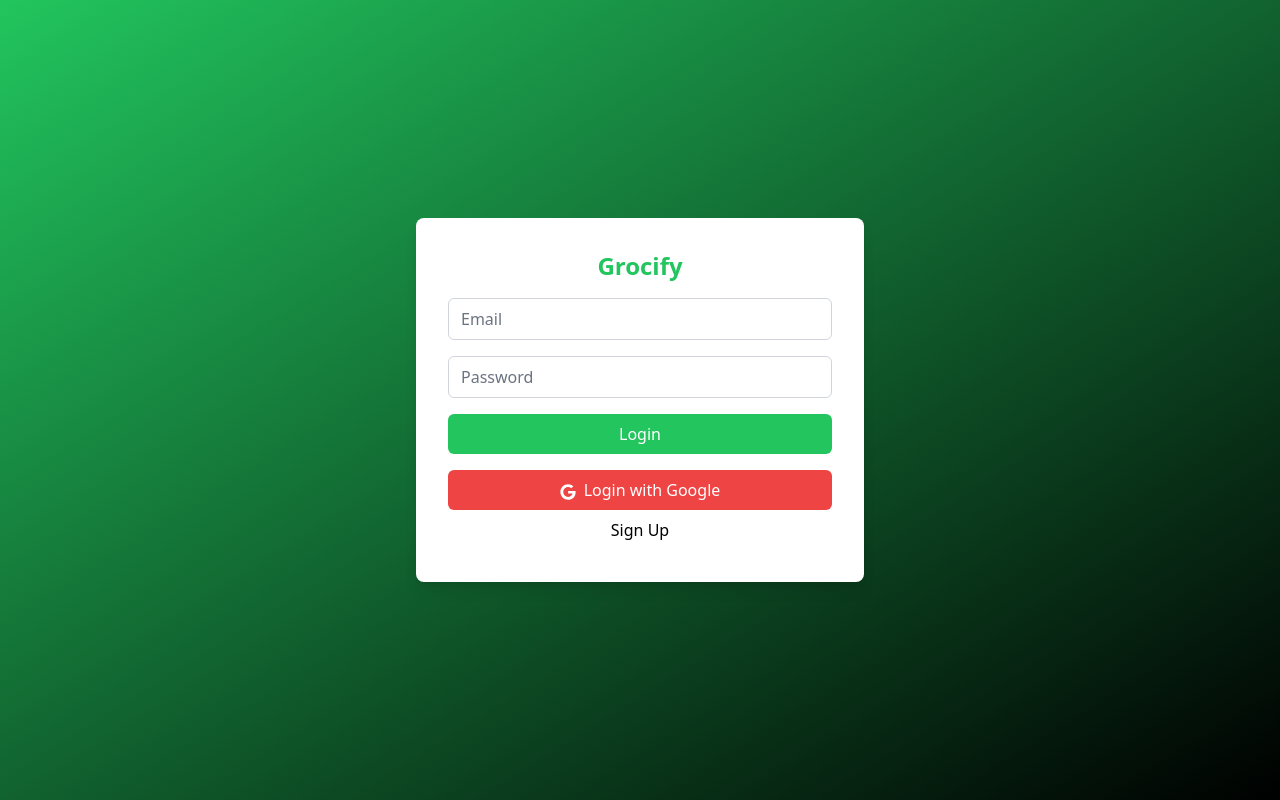
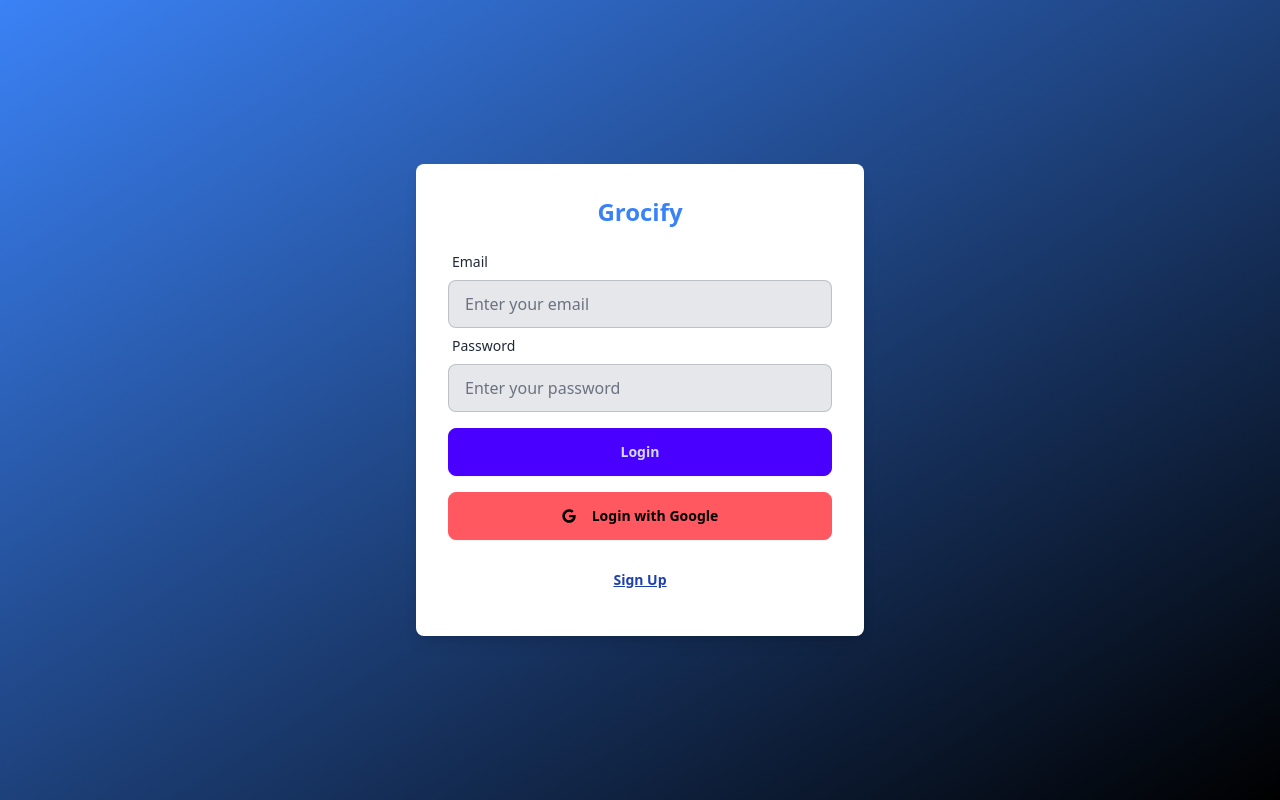
Before and after one commit to dougmendes/grocify, a React (Create React App) app: page / in a window 1280 px wide. Built offline with nearby package versions, Linux system fonts and the light colour scheme; no server answers.

Commit message:
update styles and home

```diff
--- a/src/App.js
+++ b/src/App.js
@@ -7,28 +7,40 @@ import Login from './components/Login';
 import Home from './components/Home';
 import SignUp from './components/Signup';
 import { auth } from './firebase/firebase';
+import { AuthProvider } from './context/AuthContext';
 
 
 function App() {
   const [user, setUser] = useState(null);
 
   useEffect(() => {
-    const unsubscribe = auth.onAuthStateChanged((user) => {
-      setUser(user);
+    const unsubscribe = auth.onAuthStateChanged((currentUser) => {
+      if (currentUser) {
+        // Debug log for seeing which user is logged in
+        console.log('Logged in:', currentUser);
+        setUser(currentUser);
+      } else {
+        // Debug log for when no user is logged in
+        console.log('No user logged in');
+        setUser(null);
+      }
     });
 
+    // Cleanup subscription on unmount
     return () => unsubscribe();
   }, []);
 
   return (
     <div className="App">
-      <Routes>
-        <Route exact path='/login' element={<Login />}/>
-        <Route exact path="/signup" element={<SignUp />} />
-        <Route exact path='/home' element={<Home/>} />
-        <Route path="/" element={user ? <Home user={user} /> : <Login />} />
+      <AuthProvider>
+        <Routes>
+          <Route exact path='/login' element={<Login />}/>
+          <Route exact path="/signup" element={<SignUp />} />
+          <Route exact path='/home' element={<Home/>} />
+          <Route path="/" element={user ? <Home user={user} /> : <Login />} />
+        </Routes>
+      </AuthProvider>
 
-      </Routes>
     </div>
   );
 }
--- a/src/components/Home.jsx
+++ b/src/components/Home.jsx
@@ -1,34 +1,55 @@
 import React from 'react';
 import { auth } from '../firebase/firebase';
 import { useNavigate } from 'react-router-dom';
+import { FaUserCircle, FaSignOutAlt } from 'react-icons/fa';
 import PropTypes from 'prop-types';
+import { useAuth } from '../context/AuthContext';
 
 const Home = ({ user }) => {
   const navigate = useNavigate();
+  const { currentUser } = useAuth();
+
   const handleLogout = () => {
     auth.signOut();
-    navigate("/login")
+    navigate("/login");
   };
 
   return (
-    <div className="min-h-screen flex items-center justify-center bg-gradient-to-br from-green-500 to-black">
-      <div className="max-w-md w-full p-8 bg-white rounded-lg shadow-lg">
-        <h2 className="text-2xl font-bold mb-4 text-center text-green-500">Bem-vindo!</h2>
-        {user && <p className="text-center">Email: {user.email}</p>}
-        <button
-          className="w-full px-4 py-2 bg-green-500 text-white rounded-md hover:bg-green-600 mt-4"
-          onClick={handleLogout}
-        >
-          Logout
-        </button>
+    <div className="min-h-screen bg-gradient-to-br from-blue-500 to-black">
+      <div className="navbar bg-base-100">
+        <div className="flex-1">
+          <a className="btn btn-ghost normal-case text-xl">Grocify</a>
+        </div>
+        <div className="flex-none">
+          <div className="dropdown dropdown-end">
+            <label tabIndex="0" className="btn btn-ghost btn-circle avatar">
+              <div className="w-10 rounded-full">
+                <FaUserCircle size="100%" />
+              </div>
+            </label>
+            <ul tabIndex="0" className="mt-3 p-2 shadow menu menu-compact dropdown-content bg-base-100 rounded-box w-52">
+              <li><a className="justify-between">
+                Profile
+              </a></li>
+              <li><a>Settings</a></li>
+              <li><a onClick={handleLogout}><FaSignOutAlt className="mr-2"/>Sign out</a></li>
+            </ul>
+          </div>
+          <div className="text-white mx-2">
+            {currentUser ? currentUser.displayName || currentUser.email: 'No user logged in'}
+          </div>
+        </div>
+      </div>
+      <div className="flex items-center justify-center p-8">
+
       </div>
     </div>
   );
 };
 
-
 Home.propTypes = {
   user: PropTypes.shape({
+    displayName: PropTypes.string,
     email: PropTypes.string.isRequired
   })
 };
--- a/src/components/Login.jsx
+++ b/src/components/Login.jsx
@@ -20,13 +20,7 @@ const Login = () => {
       navigate('/home');
     } catch (error) {
       console.error('Error logging in:', error);
-      if (error.code === 'auth/user-not-found'){
-        setError('User not registered. Please sign up.');
-      }else if( error.code === 'auth/wrong-password' || error.code === 'auth/invalid-email' || error.code === 'auth/invalid-credential'){
       setError('Error logging in. Please check your email and password.');
-      }else if ( error.code === 'auth/too-many-requests'){
-        setError('This user has been temporarily disabled due to too many failed login attempts. Please try again later or reset your password.');
-      }
     }
   };
 
@@ -44,42 +38,52 @@ const Login = () => {
 
   const handleSignUpRedirect = () => {
     navigate('/signup');
-  }
+  };
 
   return (
-    <div className="min-h-screen flex items-center justify-center bg-gradient-to-br from-green-500 to-black">
+    <div className="min-h-screen flex items-center justify-center bg-gradient-to-br from-blue-500 to-black">
       <div className="max-w-md w-full p-8 bg-white rounded-lg shadow-lg">
-        <h2 className="text-2xl font-bold mb-4 text-center text-green-500">Grocify</h2>
+        <h2 className="text-2xl font-bold mb-4 text-center text-blue-500">Grocify</h2>
+        <div className="form-control">
+          <label className="label">
+            <span className="label-text">Email</span>
+          </label>
           <input
-          className="w-full px-3 py-2 mb-4 border border-gray-300 rounded-md"
             type="email"
-          placeholder="Email"
+            placeholder="Enter your email"
+            className="input input-bordered w-full bg-gray-200"
             value={email}
             onChange={(e) => setEmail(e.target.value)}
           />
+        </div>
+        <div className="form-control">
+          <label className="label">
+            <span className="label-text">Password</span>
+          </label>
           <input
-          className="w-full px-3 py-2 mb-4 border border-gray-300 rounded-md"
             type="password"
-          placeholder="Password"
+            placeholder="Enter your password"
+            className="input input-bordered w-full bg-gray-200"
             value={password}
             onChange={(e) => setPassword(e.target.value)}
           />
-        {error && <p className="text-red-500 mb-4">{error}</p>}
+        </div>
+        {error && <p className="text-red-500 py-2">{error}</p>}
         <button
-          className="w-full px-4 py-2 bg-green-500 text-white rounded-md hover:bg-green-600"
+          className="btn btn-primary btn-block mt-4"
           onClick={handleLoginEmailAndPassword}
         >
           Login
         </button>
         <button
-          className="w-full px-4 py-2 mt-4 bg-red-500 text-white rounded-md hover:bg-red-600"
+          className="btn btn-error btn-block mt-4"
           onClick={handleGoogleLogin}
         >
-          <FaGoogle className="inline-block mr-2" />
+          <FaGoogle className="mr-2" />
           Login with Google
         </button>
         <button
-          className="w-full px-4 py-2 text-black rounded-md hover:text-green-600"
+          className="btn btn-link btn-block mt-4 text-blue-800 hover:text-blue-900"
           onClick={handleSignUpRedirect}
         >
           Sign Up
--- a/src/components/Signup.jsx
+++ b/src/components/Signup.jsx
@@ -2,7 +2,7 @@ import React, { useState } from 'react';
 import { Link, useNavigate } from 'react-router-dom';
 import { auth } from '../firebase/firebase';
 import { createUserWithEmailAndPassword } from 'firebase/auth';
-
+import { FaGoogle } from 'react-icons/fa';
 
 const SignUp = () => {
   const [email, setEmail] = useState('');
@@ -19,45 +19,60 @@ const SignUp = () => {
     try {
       await createUserWithEmailAndPassword(auth, email, password);
       console.log('Sign up successful!');
-      navigate('/login');
+      navigate('/home');
     } catch (error) {
       console.error('Error signing up:', error);
     }
   };
 
   return (
-    <div className="min-h-screen flex items-center justify-center bg-gradient-to-br from-green-500 to-black">
+    <div className="min-h-screen flex items-center justify-center bg-gradient-to-br from-blue-500 to-black">
       <div className="max-w-md w-full p-8 bg-white rounded-lg shadow-lg">
-        <h2 className="text-2xl font-bold mb-4 text-center text-green-500">Sign Up</h2>
+        <h2 className="text-2xl font-bold mb-4 text-center text-blue-500">Sign Up</h2>
+        <div className="form-control">
+          <label className="label">
+            <span className="label-text">Email</span>
+          </label>
           <input
-          className="w-full px-3 py-2 mb-4 border border-gray-300 rounded-md"
             type="email"
-          placeholder="Email"
+            placeholder="Enter your email"
+            className="input input-bordered w-full bg-gray-200"
             value={email}
             onChange={(e) => setEmail(e.target.value)}
           />
+        </div>
+        <div className="form-control">
+          <label className="label">
+            <span className="label-text">Password</span>
+          </label>
           <input
-          className="w-full px-3 py-2 mb-4 border border-gray-300 rounded-md"
             type="password"
             placeholder="Password"
+            className="input input-bordered w-full bg-gray-200"
             value={password}
             onChange={(e) => setPassword(e.target.value)}
           />
+        </div>
+        <div className="form-control">
+          <label className="label">
+            <span className="label-text">Confirm Password</span>
+          </label>
           <input
-          className="w-full px-3 py-2 mb-4 border border-gray-300 rounded-md"
             type="password"
             placeholder="Confirm Password"
+            className="input input-bordered w-full bg-gray-200"
             value={confirmPassword}
             onChange={(e) => setConfirmPassword(e.target.value)}
           />
+        </div>
         <button
-          className="w-full px-4 py-2 bg-green-500 text-white rounded-md hover:bg-green-600 mb-2"
+          className="btn btn-primary btn-block mt-4"
           onClick={handleSignUp}
         >
           Sign Up
         </button>
-        <p className="text-center text-gray-600">
-          Already have an account? <Link to="/login" className="text-green-500">Login</Link>
+        <p className="text-center text-sm text-gray-600 mt-4">
+          Already have an account? <Link to="/login" className="link link-primary">Login</Link>
         </p>
       </div>
     </div>
--- /dev/null
+++ b/src/context/AuthContext.js
@@ -0,0 +1,33 @@
+
+import React, { createContext, useContext, useState, useEffect } from 'react';
+import { auth } from '../firebase/firebase';
+
+const AuthContext = createContext();
+
+export function useAuth() {
+  return useContext(AuthContext);
+}
+
+export const AuthProvider = ({ children }) => {
+  const [currentUser, setCurrentUser] = useState(null);
+  const [loading, setLoading] = useState(true);
+
+  useEffect(() => {
+    const unsubscribe = auth.onAuthStateChanged(user => {
+      setCurrentUser(user);
+      setLoading(false);
+    });
+
+    return unsubscribe;
+  }, []);
+
+  const value = {
+    currentUser
+  };
+
+  return (
+    <AuthContext.Provider value={value}>
+      {!loading && children}
+    </AuthContext.Provider>
+  );
+}
--- a/tailwind.config.js
+++ b/tailwind.config.js
@@ -15,5 +15,6 @@ module.exports = {
   },
   plugins: [
     require('@tailwindcss/forms'),
+    require('daisyui'),
   ],
 };
```
Also changed, not shown: package.json (+10 -3 lines), 1 other file (tests, documents, lock files or other folders). Lines whose indentation alone changed are shown as unchanged.
